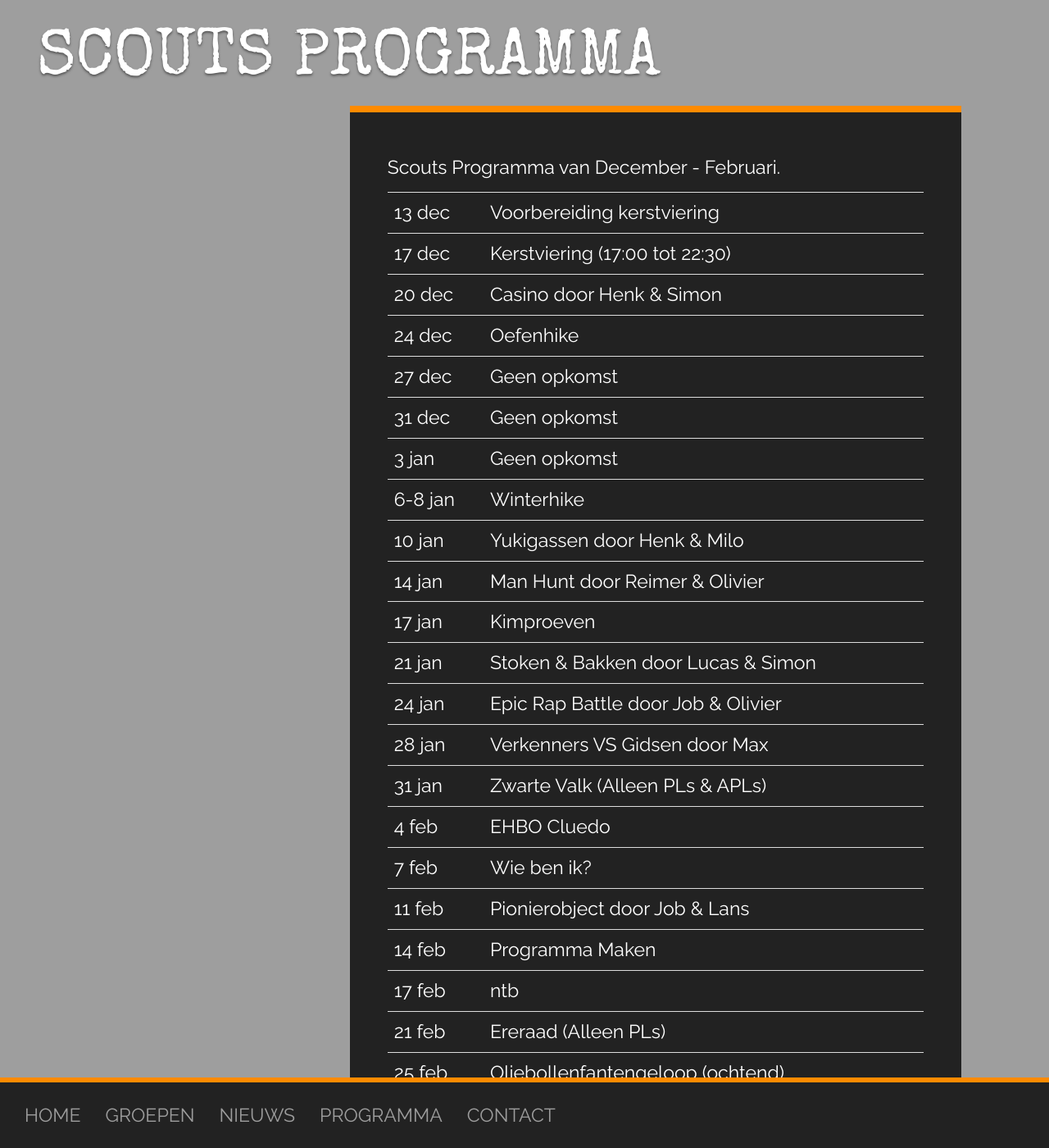
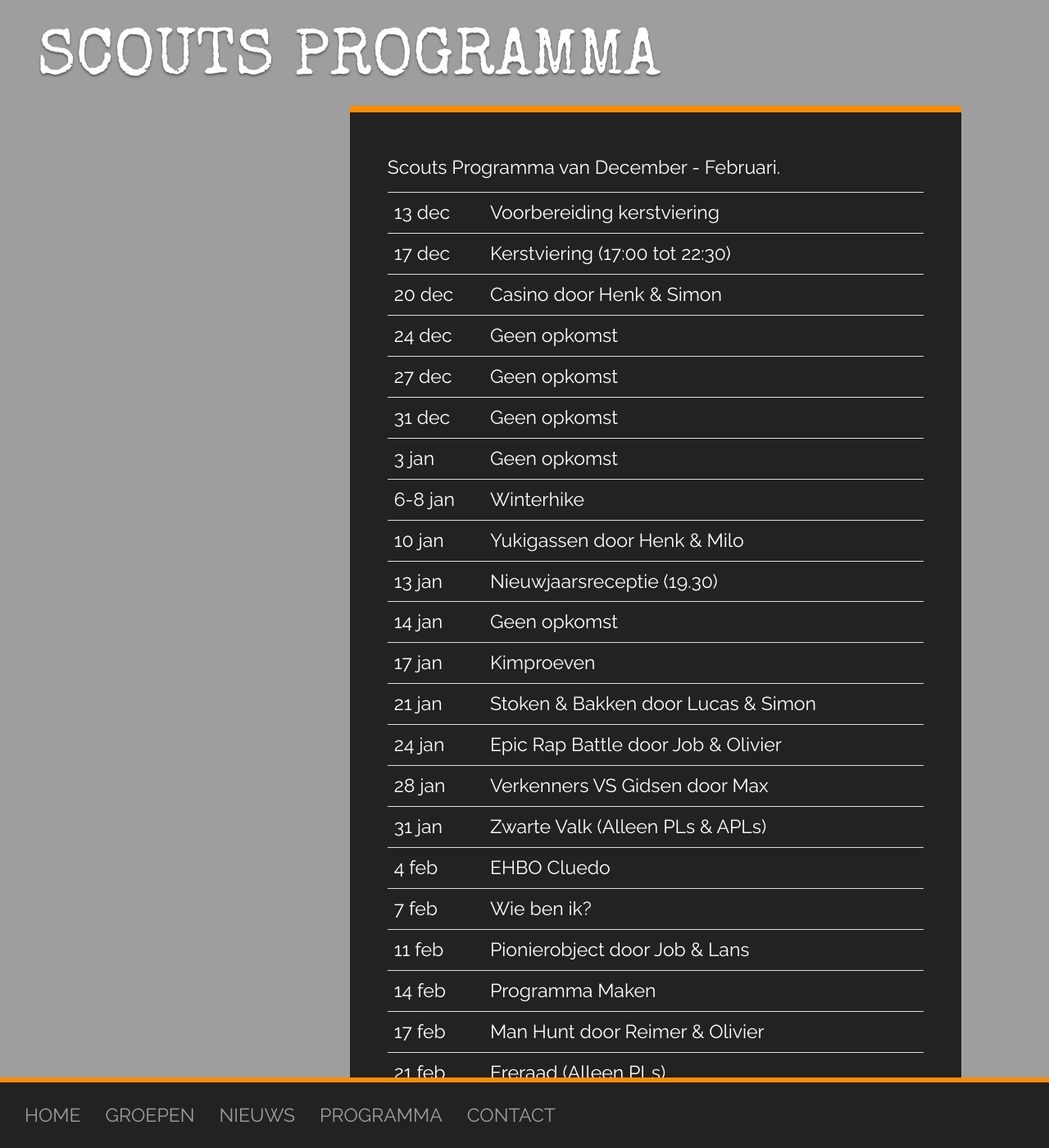
Before and after one commit to nognooitmeegemaakt/website, a Jekyll site: the page built from _agenda/scouts.md, in a window 1280 px wide and 1400 px high. Shown: the whole window at 82% size. Built offline with Jekyll 4.4.1, drawn with Linux system fonts in a browser that asks for light colours; some web fonts are replaced.

Commit message:
Update scouts.md

```diff
--- a/_agenda/scouts.md
+++ b/_agenda/scouts.md
@@ -10,13 +10,14 @@ Scouts Programma van December - Februari.
 | 13 dec | Voorbereiding kerstviering
 | 17 dec | Kerstviering (17:00 tot 22:30)
 | 20 dec | Casino door Henk & Simon
-| 24 dec | Oefenhike
+| 24 dec | Geen opkomst
 | 27 dec | Geen opkomst
 | 31 dec | Geen opkomst
 | 3 jan | Geen opkomst
 | 6-8 jan | Winterhike
 | 10 jan | Yukigassen door Henk & Milo
-| 14 jan | Man Hunt door Reimer & Olivier
+| 13 jan | Nieuwjaarsreceptie (19.30)
+| 14 jan | Geen opkomst
 | 17 jan | Kimproeven
 | 21 jan | Stoken & Bakken door Lucas & Simon
 | 24 jan | Epic Rap Battle door Job & Olivier
@@ -26,7 +27,7 @@ Scouts Programma van December - Februari.
 | 7 feb | Wie ben ik?
 | 11 feb | Pionierobject door Job & Lans
 | 14 feb | Programma Maken
-| 17 feb | ntb
+| 17 feb | Man Hunt door Reimer & Olivier
 | 21 feb | Ereraad (Alleen PLs)
 | 25 feb | Oliebollenfantengeloop (ochtend)
 | 28 feb | Geen opkomst
```
